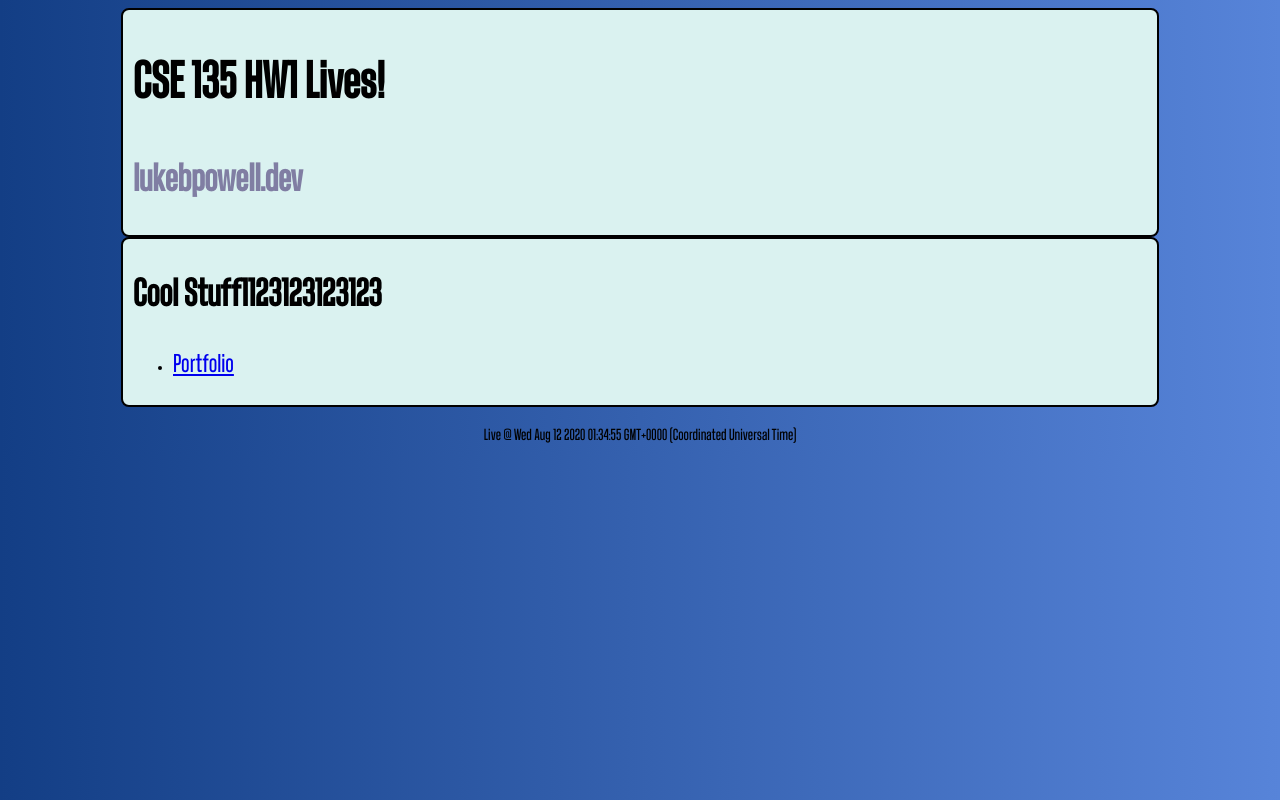
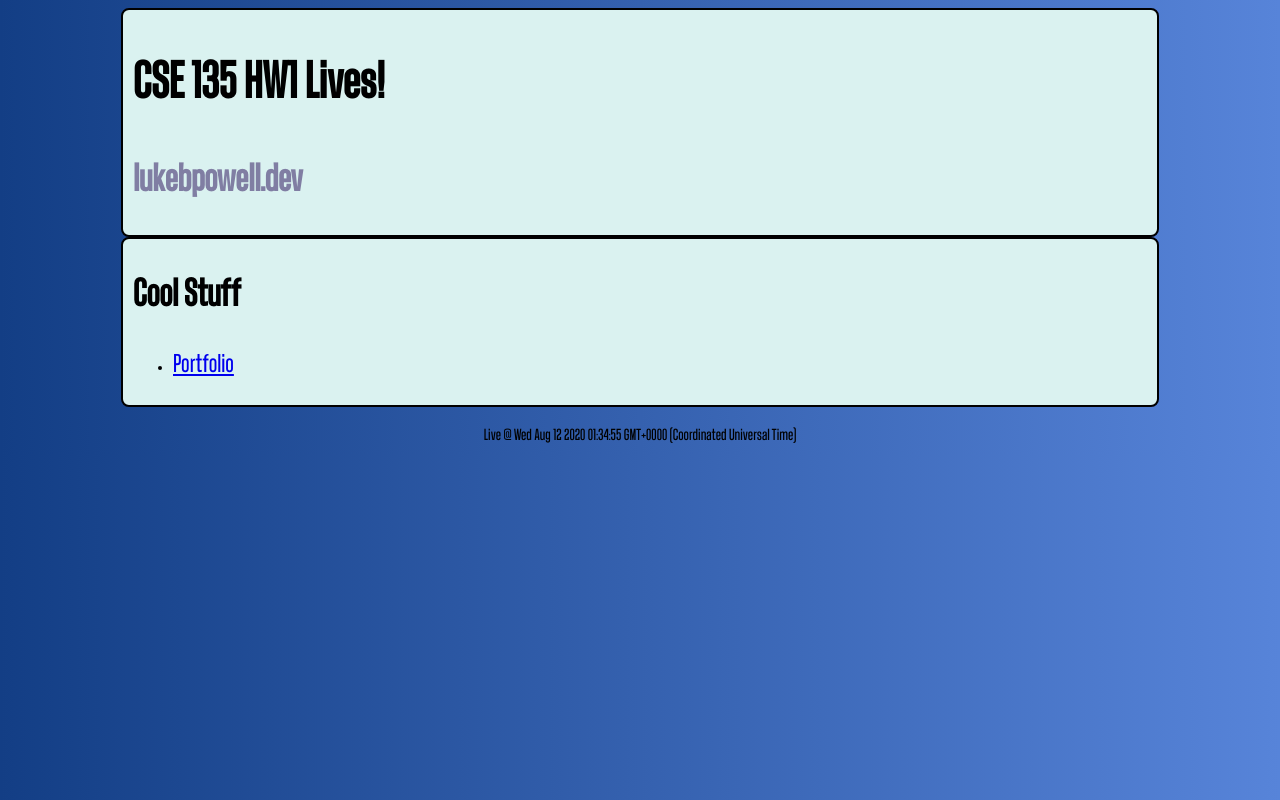
Before and after one commit to luke-powell/lukebpowell.dev, a plain HTML site: page lukebpowell.dev/public_html/index.html in a window 1280 px wide. Drawn offline with Linux system fonts and the light colour scheme.

Commit message:
Update index.html

```diff
--- a/lukebpowell.dev/public_html/index.html
+++ b/lukebpowell.dev/public_html/index.html
@@ -16,7 +16,7 @@
   </section>
 
   <section class='card'>
-    <h2 class='text-primary'>Cool Stuff1123123123123</h1>
+    <h2 class='text-primary'>Cool Stuff</h1>
     <ul>
       <li class="text-link"><p ><a href="portfolio">Portfolio</a></p></li>
     </ul>
```
